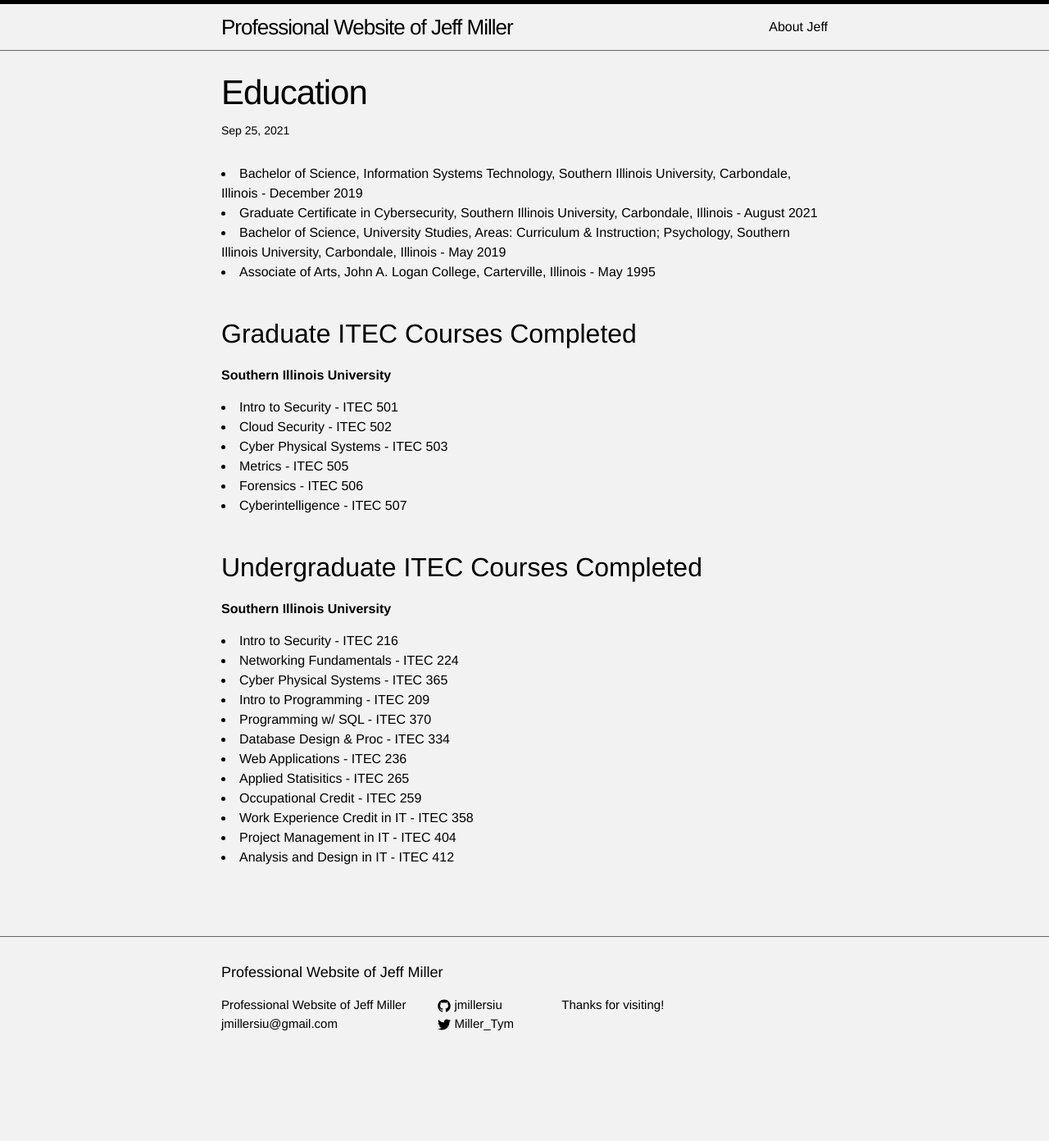
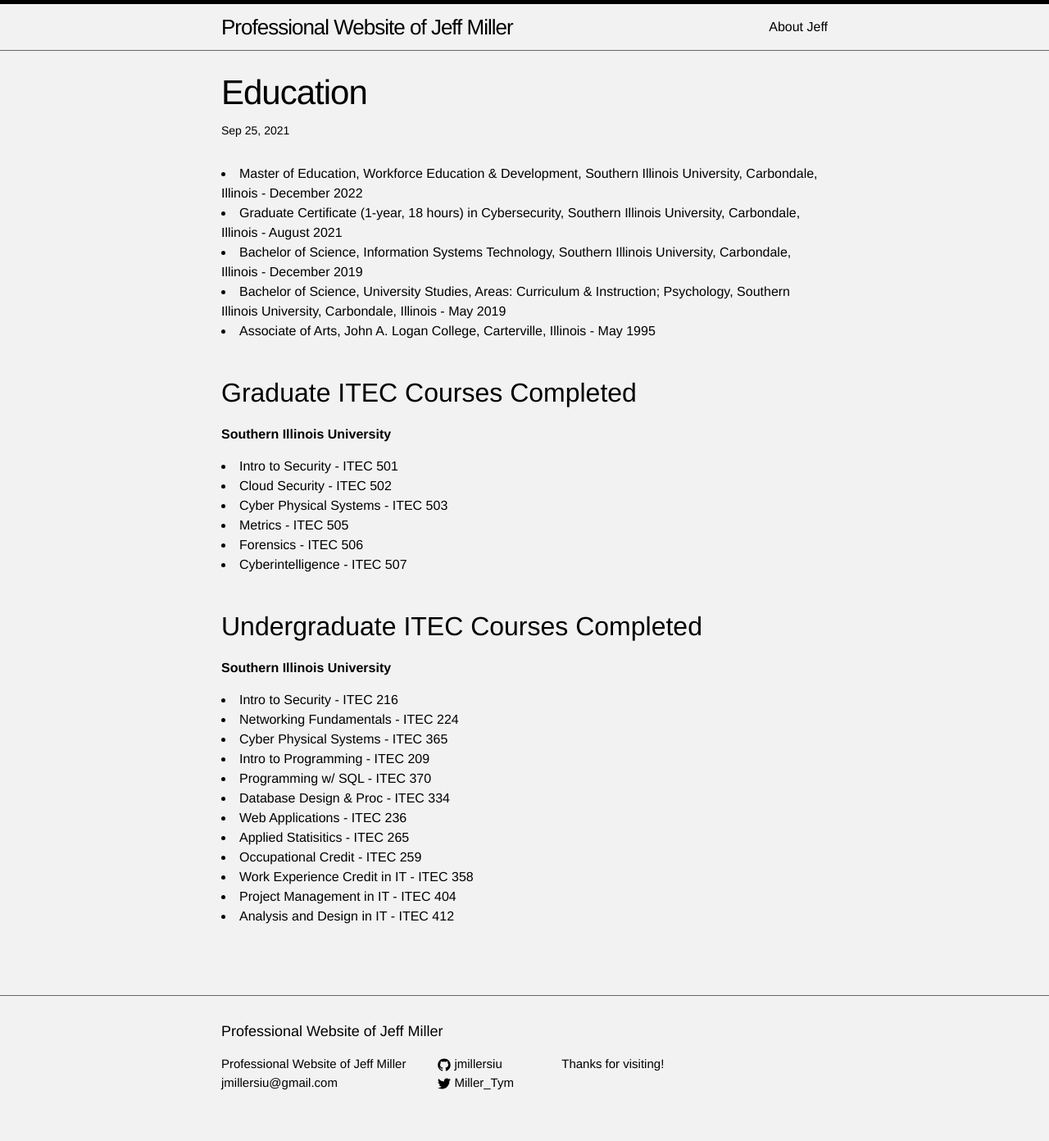
Before and after one commit to jmillersiu/jmillersiu.github.io, a Jekyll site: the page built from _posts/2021-09-25-education.markdown, in a window 1280 px wide. Shown: the whole page at 82% size. Built offline with Jekyll 4.4.1, drawn with Linux system fonts in a browser that asks for light colours; before the commit the page ends 1320 px from its top, so only the background shows below that.

Commit message:
Update 2021-09-25-education.markdown

```diff
--- a/_posts/2021-09-25-education.markdown
+++ b/_posts/2021-09-25-education.markdown
@@ -5,10 +5,13 @@ title:  "Education"
 categories: jekyll update
 ---
 
-<li>Bachelor of Science, Information Systems Technology, Southern Illinois University, Carbondale, Illinois -  December 2019
+<li>Master of Education, Workforce Education & Development, Southern Illinois University, Carbondale, Illinois -  December 2022
 </li>
 
-<li>Graduate Certificate in Cybersecurity, Southern Illinois University, Carbondale, Illinois - August 2021
+<li>Graduate Certificate (1-year, 18 hours) in Cybersecurity, Southern Illinois University, Carbondale, Illinois - August 2021
+</li>
+
+<li>Bachelor of Science, Information Systems Technology, Southern Illinois University, Carbondale, Illinois -  December 2019
 </li>
 
 <li>Bachelor of Science, University Studies, Areas: Curriculum & Instruction; Psychology,  Southern Illinois University, Carbondale, Illinois - May 2019
```
